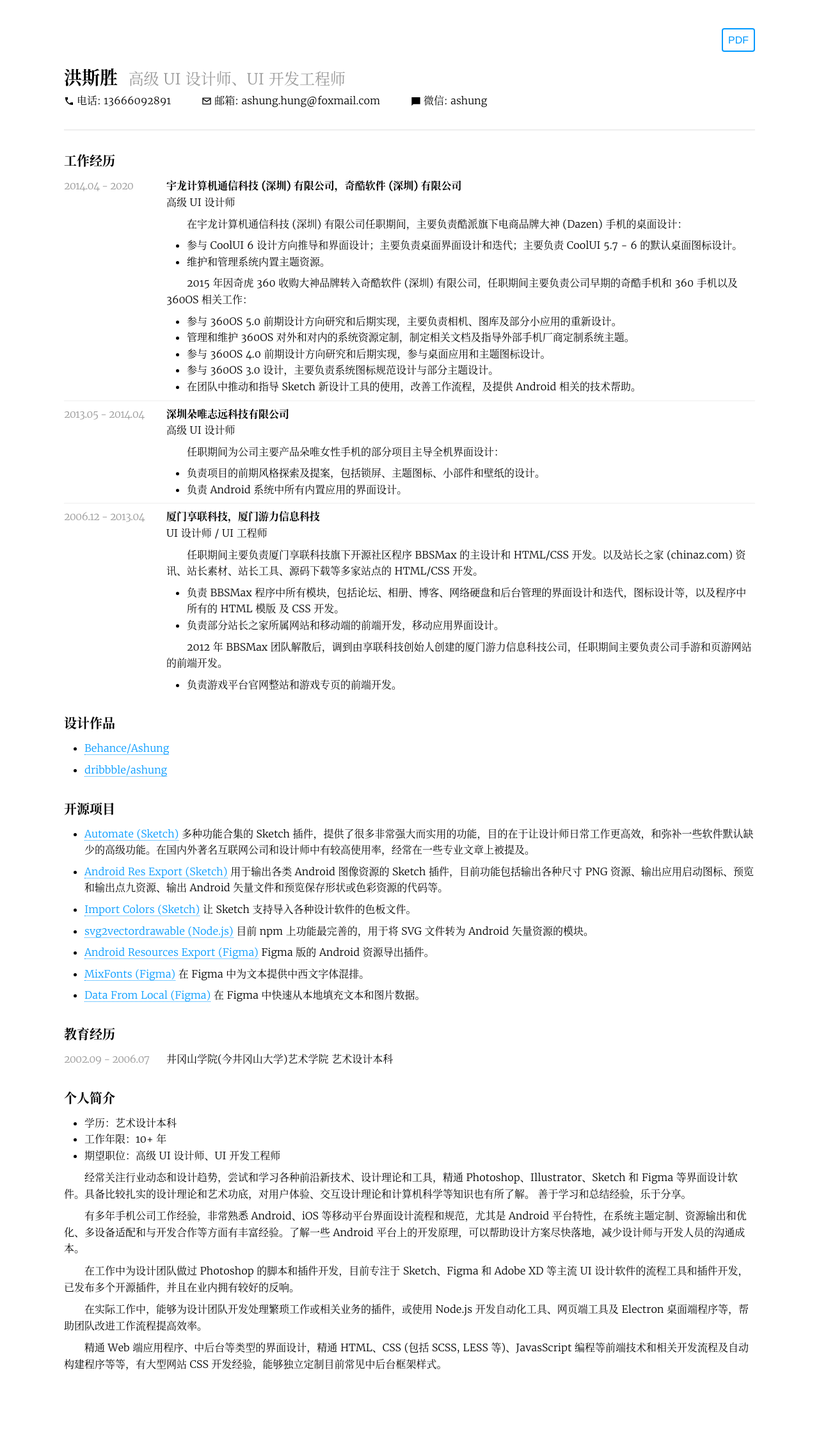
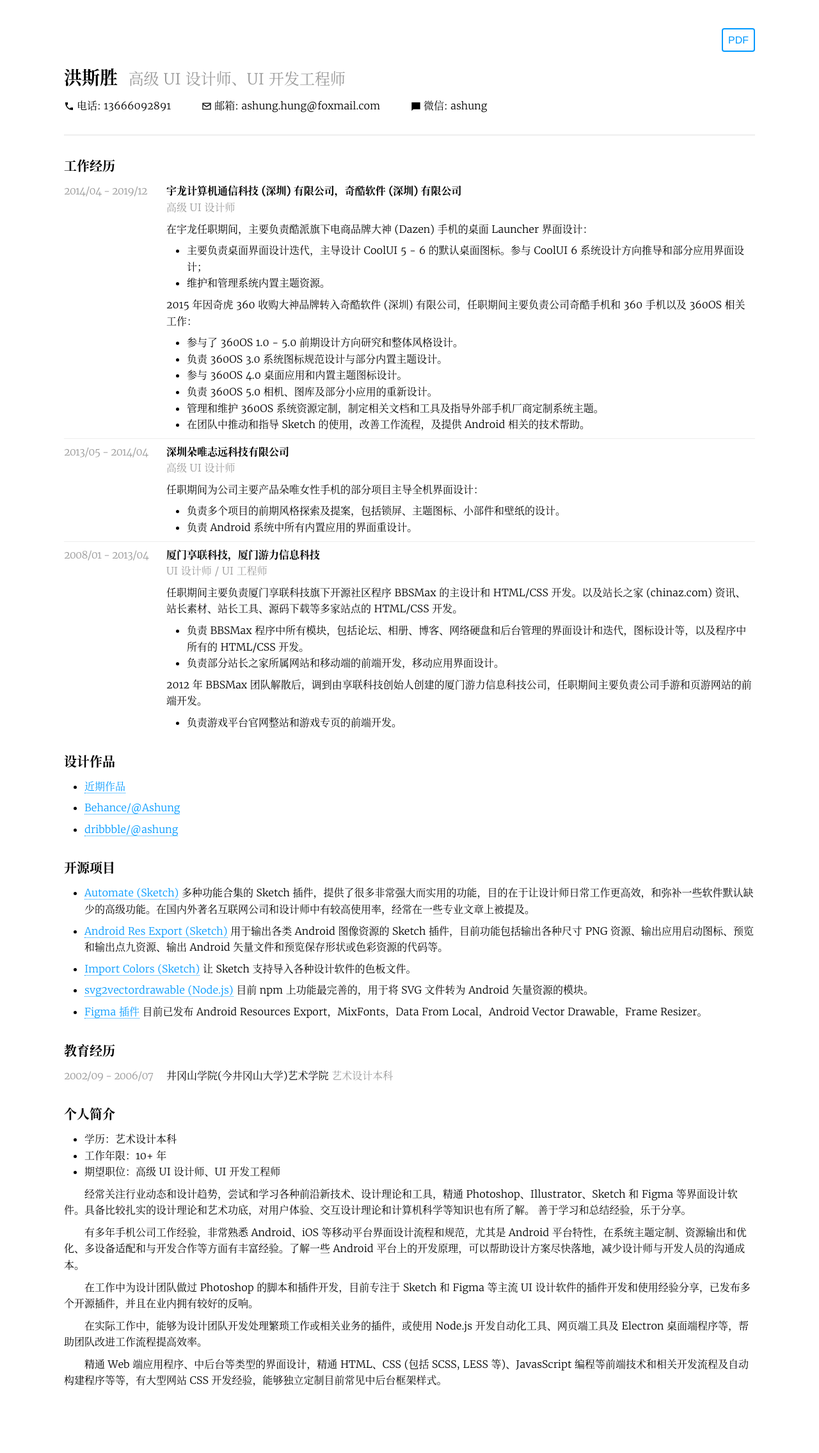
Before and after one commit to Ashung/ashung.github.io, a Jekyll site: the page built from resume.md, in a window 1280 px wide. Shown: the whole page at 64% size. Built offline with Jekyll 4.4.1, drawn with Linux system fonts in a browser that asks for light colours; comment, search, counter and statistics services are not loaded; before the commit the page ends 2245 px from its top, so only the background shows below that.

```diff
--- a/_layouts/resume.html
+++ b/_layouts/resume.html
@@ -34,8 +34,8 @@
 {% for item in page.experience %}
 <div class="list">
     <p class="date">{{ item.from }} - {{ item.to }}</p>
-    <p><strong>{{ item.company }}</strong></p>
-    <p>{{ item.title }}</p>
+    <p class="company">{{ item.company }}</p>
+    <p class="title">{{ item.title }}</p>
     {% if item.content %}
     <div class="content">
         {{ item.content }}
@@ -54,7 +54,7 @@
 </ul>
 </section>
 
-<section class="codeporject">
+<section class="project">
 <h3>开源项目</h3>
 <ul>
 {% for item in page.code %}
--- a/assets/css/resume.scss
+++ b/assets/css/resume.scss
@@ -61,6 +61,7 @@
     padding-bottom: 2em;
     border-bottom: 2px solid #eee;
     .name {
+        margin-bottom: .5em;
         h1, h2 {
             font-size: $title-text-size;
             display: inline;
@@ -98,7 +99,7 @@
     margin: 2em 0;
 }
 
-.design, .codeporject {
+.design, .project {
     ul {
         margin-left: 2em;
     }
@@ -116,6 +117,12 @@
         color: $secondary-text-color;
         letter-spacing: -0.05em;
     }
+    .company {
+        font-weight: bold;
+    }
+    .title {
+        color: $secondary-text-color;
+    }
     li {
         padding-left: 0;
         list-style-type: disc;
@@ -128,7 +135,6 @@
     .content {
         margin-top: 0.5em;
         p {
-            text-indent: 2em;
             margin: 0.5em 0;
         }
         ul {
--- a/resume.md
+++ b/resume.md
@@ -10,10 +10,13 @@
 
 design:
     -
-        title: Behance/Ashung
+        title: 近期作品
+        url: https://works.ashung.now.sh
+    -
+        title: Behance/@Ashung
         url: https://www.behance.net/ashung
     -
-        title: dribbble/ashung
+        title: dribbble/@ashung
         url: https://dribbble.com/ashung
 
 code:
@@ -34,71 +37,65 @@
         url: https://www.npmjs.com/package/svg2vectordrawable
         description: 目前 npm 上功能最完善的，用于将 SVG 文件转为 Android 矢量资源的模块。
     -
-        title: Android Resources Export (Figma)
-        url: https://github.com/Ashung/android-resources-export-figma
-        description: Figma 版的 Android 资源导出插件。
-    -
-        title: MixFonts (Figma)
-        url: https://github.com/Ashung/mixfonts-figma
-        description: 在 Figma 中为文本提供中西文字体混排。
-    -
-        title: Data From Local (Figma)
-        url: https://github.com/Ashung/data-from-local-figma
-        description: 在 Figma 中快速从本地填充文本和图片数据。
+        title: Figma 插件
+        url: https://figma.com/@ashung
+        description: 目前已发布 Android Resources Export，MixFonts，Data From Local，Android Vector Drawable，Frame Resizer。
 
 experience:
     -
         title: 高级 UI 设计师
         company: 宇龙计算机通信科技 (深圳) 有限公司，奇酷软件 (深圳) 有限公司
+        from: 2014/04
+        to: 2019/12
         content: |-
-            <p>在宇龙计算机通信科技 (深圳) 有限公司任职期间，主要负责酷派旗下电商品牌大神 (Dazen) 手机的桌面设计：</p>
+            <p>在宇龙任职期间，主要负责酷派旗下电商品牌大神 (Dazen) 手机的桌面 Launcher 界面设计：</p>
             <ul>
-            <li>参与 CoolUI 6 设计方向推导和界面设计；主要负责桌面界面设计和迭代；主要负责 CoolUI 5.7 - 6 的默认桌面图标设计。</li>
+            <li>主要负责桌面界面设计迭代，主导设计 CoolUI 5 - 6 的默认桌面图标。参与 CoolUI 6 系统设计方向推导和部分应用界面设计；</li>
             <li>维护和管理系统内置主题资源。</li>
             </ul>
-            <p>2015 年因奇虎 360 收购大神品牌转入奇酷软件 (深圳) 有限公司，任职期间主要负责公司早期的奇酷手机和 360 手机以及 360OS 相关工作：</p>
+            <p>2015 年因奇虎 360 收购大神品牌转入奇酷软件 (深圳) 有限公司，任职期间主要负责公司奇酷手机和 360 手机以及 360OS 相关工作：</p>
             <ul>
-            <li>参与 360OS 5.0 前期设计方向研究和后期实现，主要负责相机、图库及部分小应用的重新设计。</li>
-            <li>管理和维护 360OS 对外和对内的系统资源定制，制定相关文档及指导外部手机厂商定制系统主题。</li>
-            <li>参与 360OS 4.0 前期设计方向研究和后期实现，参与桌面应用和主题图标设计。</li>
-            <li>参与 360OS 3.0 设计，主要负责系统图标规范设计与部分主题设计。</li>
-            <li>在团队中推动和指导 Sketch 新设计工具的使用，改善工作流程，及提供 Android 相关的技术帮助。</li>
+            <li>参与了 360OS 1.0 - 5.0 前期设计方向研究和整体风格设计。</li>
+            <li>负责 360OS 3.0 系统图标规范设计与部分内置主题设计。</li>
+            <li>参与 360OS 4.0 桌面应用和内置主题图标设计。</li>
+            <li>负责 360OS 5.0 相机、图库及部分小应用的重新设计。</li>
+            <li>管理和维护 360OS 系统资源定制，制定相关文档和工具及指导外部手机厂商定制系统主题。</li>
+            <li>在团队中推动和指导 Sketch 的使用，改善工作流程，及提供 Android 相关的技术帮助。</li>
             </ul>
-        from: 2014.04
-        to: 2020
     -
         title: 高级 UI 设计师
         company: 深圳朵唯志远科技有限公司
+        from: 2013/05
+        to: 2014/04
         content: |-
             <p>任职期间为公司主要产品朵唯女性手机的部分项目主导全机界面设计：</p>
             <ul>
-            <li>负责项目的前期风格探索及提案，包括锁屏、主题图标、小部件和壁纸的设计。</li>
-            <li>负责 Android 系统中所有内置应用的界面设计。</li>
+            <li>负责多个项目的前期风格探索及提案，包括锁屏、主题图标、小部件和壁纸的设计。</li>
+            <li>负责 Android 系统中所有内置应用的界面重设计。</li>
             </ul>
-        from: 2013.05
-        to: 2014.04
+
     -
         title: UI 设计师 / UI 工程师
         company: 厦门享联科技，厦门游力信息科技
+        from: 2008/01
+        to: 2013/04
         content: |-
             <p>任职期间主要负责厦门享联科技旗下开源社区程序 BBSMax 的主设计和 HTML/CSS 开发。以及站长之家 (chinaz.com) 资讯、站长素材、站长工具、源码下载等多家站点的 HTML/CSS 开发。</p>
             <ul>
-            <li>负责 BBSMax 程序中所有模块，包括论坛、相册、博客、网络硬盘和后台管理的界面设计和迭代，图标设计等，以及程序中所有的 HTML 模版 及 CSS 开发。</li>
+            <li>负责 BBSMax 程序中所有模块，包括论坛、相册、博客、网络硬盘和后台管理的界面设计和迭代，图标设计等，以及程序中所有的 HTML/CSS 开发。</li>
             <li>负责部分站长之家所属网站和移动端的前端开发，移动应用界面设计。</li>
             </ul>
             <p>2012 年 BBSMax 团队解散后，调到由享联科技创始人创建的厦门游力信息科技公司，任职期间主要负责公司手游和页游网站的前端开发。</p>
             <ul>
             <li>负责游戏平台官网整站和游戏专页的前端开发。</li>
             </ul>
-        from: 2006.12
-        to: 2013.04
 
 education:
     -
         title: 艺术设计本科
         school: 井冈山学院(今井冈山大学)艺术学院
-        from: 2002.09
-        to: 2006.07
+        from: 2002/09
+        to: 2006/07
 
 ---
 
@@ -110,7 +107,7 @@
 
 有多年手机公司工作经验，非常熟悉 Android、iOS 等移动平台界面设计流程和规范，尤其是 Android 平台特性，在系统主题定制、资源输出和优化、多设备适配和与开发合作等方面有丰富经验。了解一些 Android 平台上的开发原理，可以帮助设计方案尽快落地，减少设计师与开发人员的沟通成本。
 
-在工作中为设计团队做过 Photoshop 的脚本和插件开发，目前专注于 Sketch、Figma 和 Adobe XD 等主流 UI 设计软件的流程工具和插件开发，已发布多个开源插件，并且在业内拥有较好的反响。
+在工作中为设计团队做过 Photoshop 的脚本和插件开发，目前专注于 Sketch 和 Figma 等主流 UI 设计软件的插件开发和使用经验分享，已发布多个开源插件，并且在业内拥有较好的反响。
 
 在实际工作中，能够为设计团队开发处理繁琐工作或相关业务的插件，或使用 Node.js 开发自动化工具、网页端工具及 Electron 桌面端程序等，帮助团队改进工作流程提高效率。
 
```
Also changed, not shown: _data/books.yml (deleted, +0 -9 lines), _data/git_for_designer.yml (deleted, +0 -46 lines), _layouts/book.html (deleted, +0 -49 lines), _posts/2018-10-24-sketch-data.md (+1 -1 lines), _posts/2019-01-31-sketch-export-assets-with-gulp.md (+9 -9 lines), _posts/2020-01-01-create-font-in-sketch.md (added, +336 -0 lines), images/create-font-in-sketch/fill_rule.png (added), images/create-font-in-sketch/icon_font_sketch.png (added), images/create-font-in-sketch/number_font_sketch.png (added), 1 other file.
